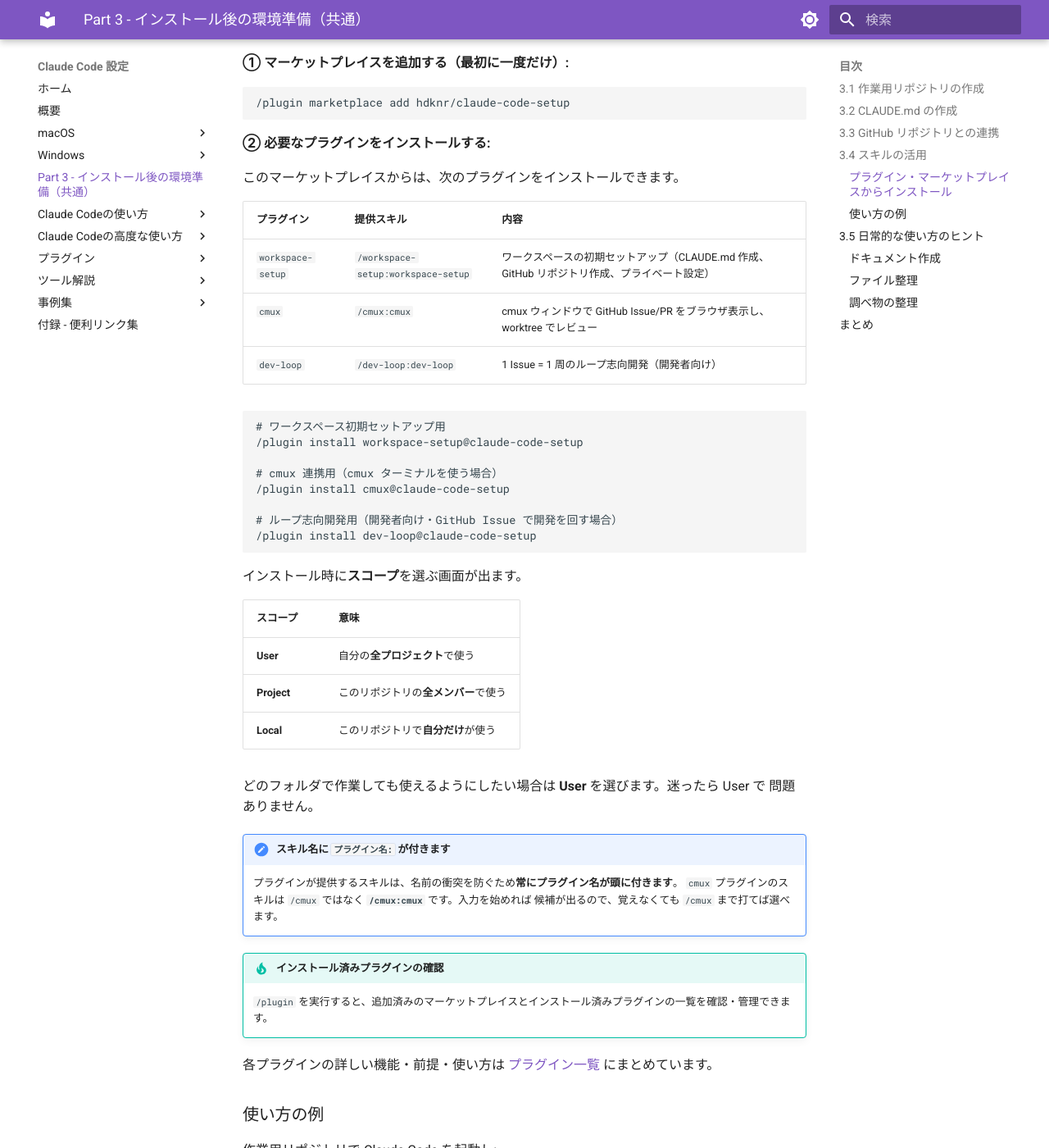
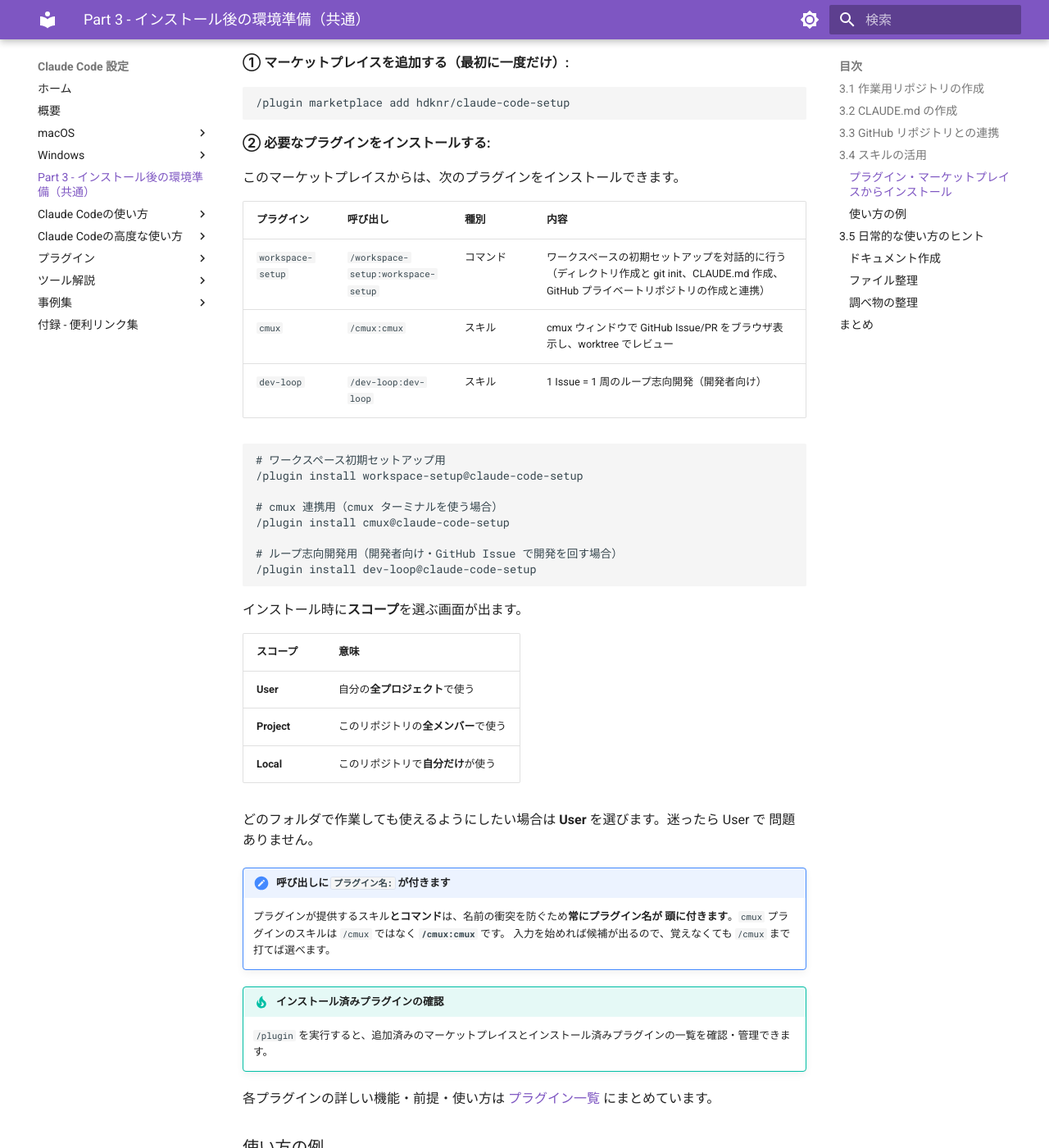
Before and after one commit to hdknr/claude-code-setup, an MkDocs documentation site: the page built from docs/part3-post-setup.md, in a window 1280 px wide and 1400 px high, scrolled down 1800 px. Shown: the whole window at 82% size. Built offline with MkDocs 1.6.1 and Material for MkDocs 9.7.7, drawn with Linux system fonts in a browser that asks for light colours; some of the changed text lies outside the part shown.

Commit message:
fix(docs): 「スキル」の誤記が最も利用者に近い場所に残っていた
/code-review 1 パス目で 6 件。HIGH は経路の数え漏らしで、原因が示唆的だった。

docs/part3-post-setup.md:155 が「**このスキル**を実行すると」と書いていた。
Part 3 は導入ガイドなので、詳細リファレンス（docs/plugins/index.md）より先に読まれる。
つまり**誤記が最も利用者に近い場所に残っていた**。

なぜ数え漏らしたか: 私は `workspace-setup` で grep して経路を数えたが、**この行は
代名詞で指しておりプラグイン名を含まない**。エンティティ名での grep では原理的に
見つからない。「その」「この」「同スキル」のような指示語による参照は別途探す必要がある。

同じファイルで 3 件追加:
- 93 行目の表の列見出しが「提供スキル」のまま。index.md では直したのに、同じ構造の
  表を見落としていた（行だけ見て列見出しを見ていなかった）。
- 121 行目の注記が「スキル名に…」とスキルだけを語っていた。コマンドも同じ名前空間に載る。
- 95 行目の description が旧文言のまま。計画では「marketplace と同じ文言だから正しい」と
  免除したが、**この PR で marketplace 側を変えたので免除の前提が消えていた**。
  自分の変更が自分の免除理由を無効にしていた。

死んだアンカーも直した:
  この PR で足した `[更新のしかた](#更新のしかた)` は解決しない。日本語見出しは
  ASCII スラグ化で id が空になり `<h3 id="_3">` になるため。**mkdocs --strict は
  アンカー切れを INFO 扱いにするので CI は緑のまま通る**。このページの既存の流儀
  （`{ #bare-invocation }`）に合わせて明示 id を付けた。

あわせて、14 行上と同じ事実を繰り返していた注記を、詳細へのリンクに置き換えた
（2 箇所に同じ規則を書くと、片方を直したときにずれる）。

Co-Authored-By: Claude Opus 5 (1M context) <noreply@anthropic.com>

````diff
--- a/docs/part3-post-setup.md
+++ b/docs/part3-post-setup.md
@@ -90,11 +90,11 @@ Claude Code 内で以下のコマンドを実行するだけでインストー
 
 このマーケットプレイスからは、次のプラグインをインストールできます。
 
-| プラグイン | 提供スキル | 内容 |
-|---|---|---|
-| `workspace-setup` | `/workspace-setup:workspace-setup` | ワークスペースの初期セットアップ（CLAUDE.md 作成、GitHub リポジトリ作成、プライベート設定） |
-| `cmux` | `/cmux:cmux` | cmux ウィンドウで GitHub Issue/PR をブラウザ表示し、worktree でレビュー |
-| `dev-loop` | `/dev-loop:dev-loop` | 1 Issue = 1 周のループ志向開発（開発者向け） |
+| プラグイン | 呼び出し | 種別 | 内容 |
+|---|---|---|---|
+| `workspace-setup` | `/workspace-setup:workspace-setup` | コマンド | ワークスペースの初期セットアップを対話的に行う（ディレクトリ作成と git init、CLAUDE.md 作成、GitHub プライベートリポジトリの作成と連携） |
+| `cmux` | `/cmux:cmux` | スキル | cmux ウィンドウで GitHub Issue/PR をブラウザ表示し、worktree でレビュー |
+| `dev-loop` | `/dev-loop:dev-loop` | スキル | 1 Issue = 1 周のループ志向開発（開発者向け） |
 
 ```
 # ワークスペース初期セットアップ用
@@ -118,10 +118,10 @@ Claude Code 内で以下のコマンドを実行するだけでインストー
 どのフォルダで作業しても使えるようにしたい場合は **User** を選びます。迷ったら User で
 問題ありません。
 
-!!! note "スキル名に `プラグイン名:` が付きます"
-    プラグインが提供するスキルは、名前の衝突を防ぐため**常にプラグイン名が頭に付きます**。
-    `cmux` プラグインのスキルは `/cmux` ではなく **`/cmux:cmux`** です。入力を始めれば
-    候補が出るので、覚えなくても `/cmux` まで打てば選べます。
+!!! note "呼び出しに `プラグイン名:` が付きます"
+    プラグインが提供するスキル**とコマンド**は、名前の衝突を防ぐため**常にプラグイン名が
+    頭に付きます**。`cmux` プラグインのスキルは `/cmux` ではなく **`/cmux:cmux`** です。
+    入力を始めれば候補が出るので、覚えなくても `/cmux` まで打てば選べます。
 
 !!! tip "インストール済みプラグインの確認"
     `/plugin` を実行すると、追加済みのマーケットプレイスとインストール済みプラグインの一覧を確認・管理できます。
@@ -152,7 +152,7 @@ Claude Code 内で以下のコマンドを実行するだけでインストー
 /workspace-setup:workspace-setup
 ```
 
-このスキルを実行すると、以下を対話的にセットアップできます:
+このコマンドを実行すると、以下を対話的にセットアップできます:
 
 - ワークスペースディレクトリの作成
 - `CLAUDE.md` の作成
````
Also changed, not shown: docs/plugins/index.md (+3 -4 lines).
